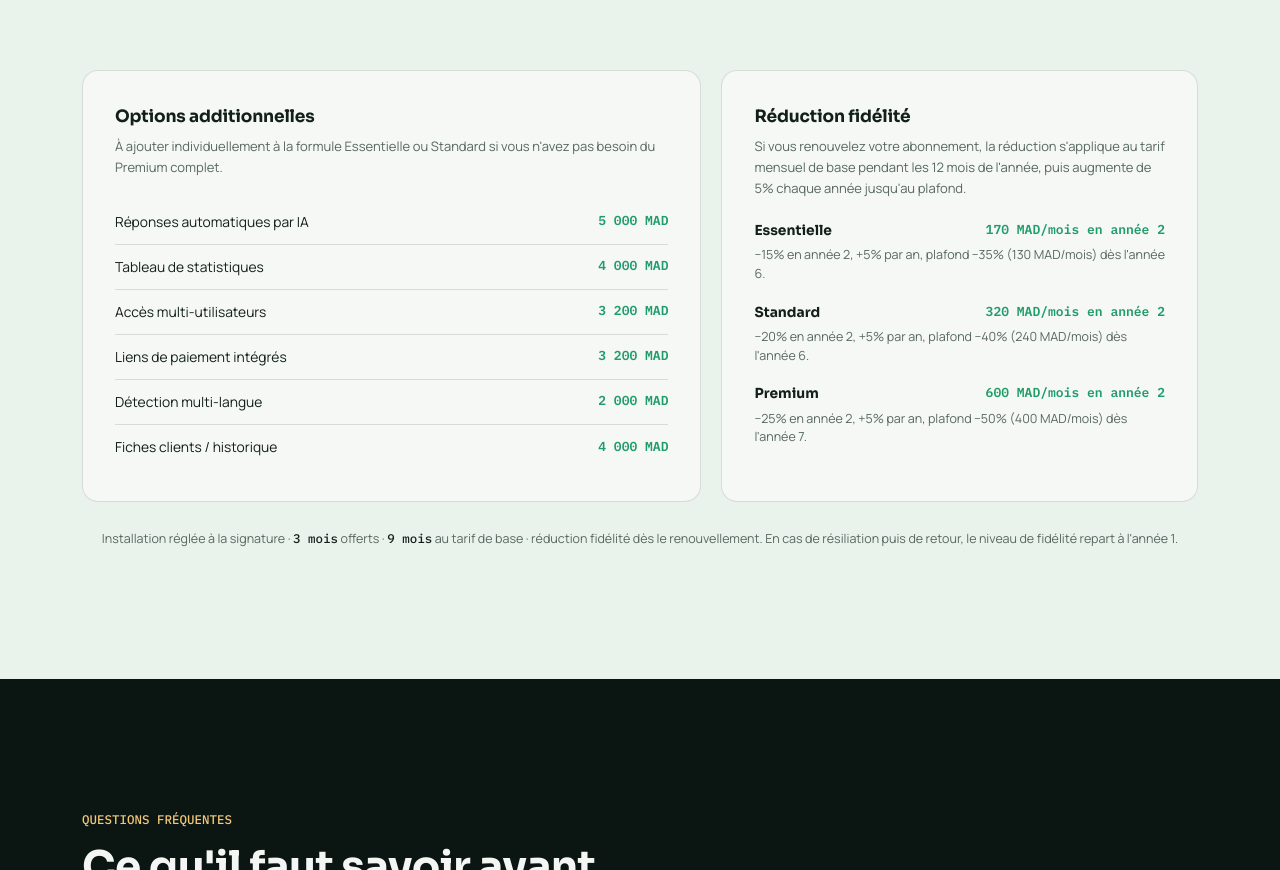
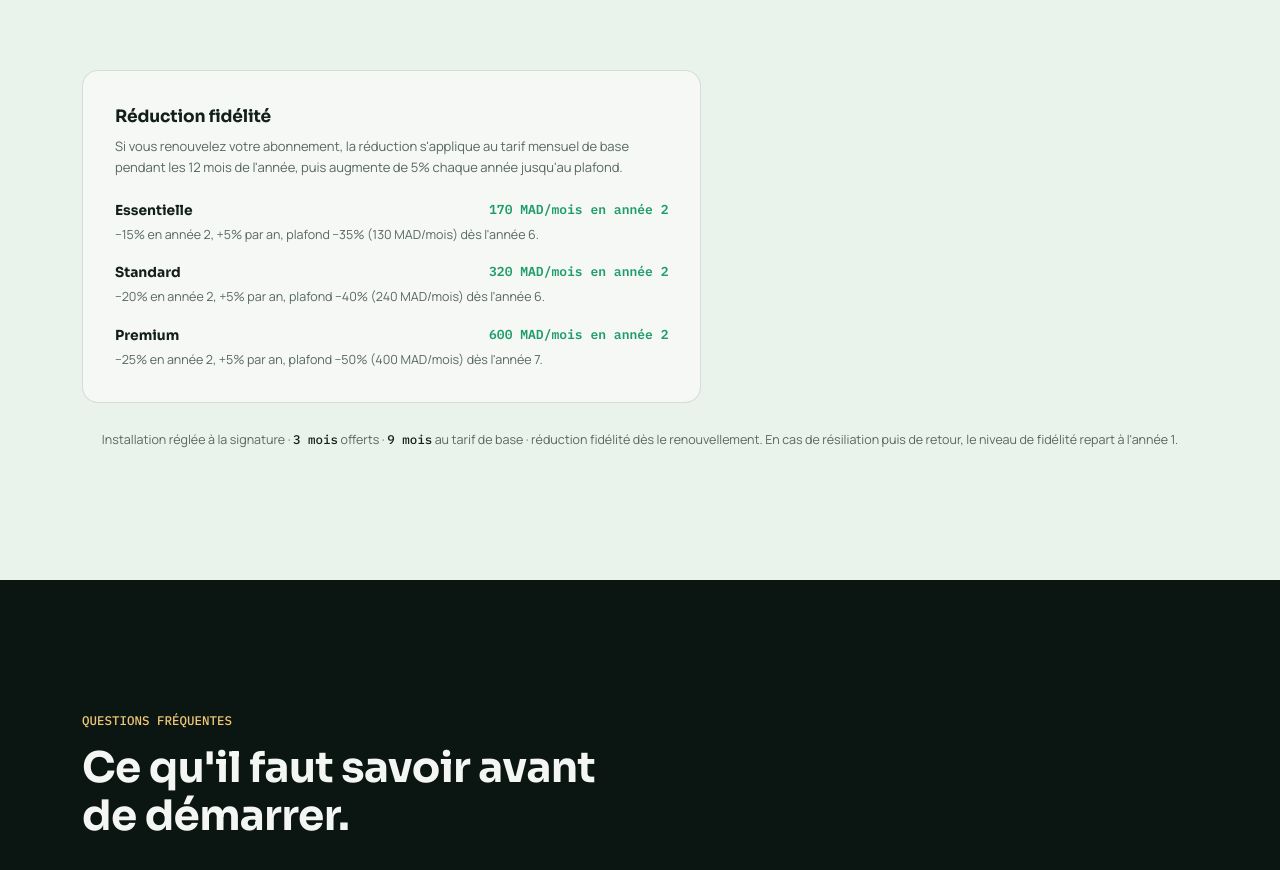
Before and after one commit to Hamza92Ra/RepliQ, a website: page index.html in a window 1280 px wide. Shown: the part 4964-5834 px from the top of the page. Drawn offline with Linux system fonts and the light colour scheme.

```diff
--- a/index.html
+++ b/index.html
@@ -337,19 +337,6 @@
             </div>
 
             <div class="addons-wrap">
-                <div class="addons-box">
-                    <h3>Options additionnelles</h3>
-                    <p>À ajouter individuellement à la formule Essentielle ou Standard si vous n'avez pas besoin du
-                        Premium complet.</p>
-                    <div class="addon-row"><span>Réponses automatiques par IA</span><span class="p">5 000 MAD</span>
-                    </div>
-                    <div class="addon-row"><span>Tableau de statistiques</span><span class="p">4 000 MAD</span></div>
-                    <div class="addon-row"><span>Accès multi-utilisateurs</span><span class="p">3 200 MAD</span></div>
-                    <div class="addon-row"><span>Liens de paiement intégrés</span><span class="p">3 200 MAD</span></div>
-                    <div class="addon-row"><span>Détection multi-langue</span><span class="p">2 000 MAD</span></div>
-                    <div class="addon-row"><span>Fiches clients / historique</span><span class="p">4 000 MAD</span>
-                    </div>
-                </div>
                 <div class="maint-box">
                     <h3>Réduction fidélité</h3>
                     <p>Si vous renouvelez votre abonnement, la réduction s'applique au tarif mensuel de base pendant les
@@ -524,4 +511,4 @@
 
 </body>
 
-</html>
+</html>gi
```
